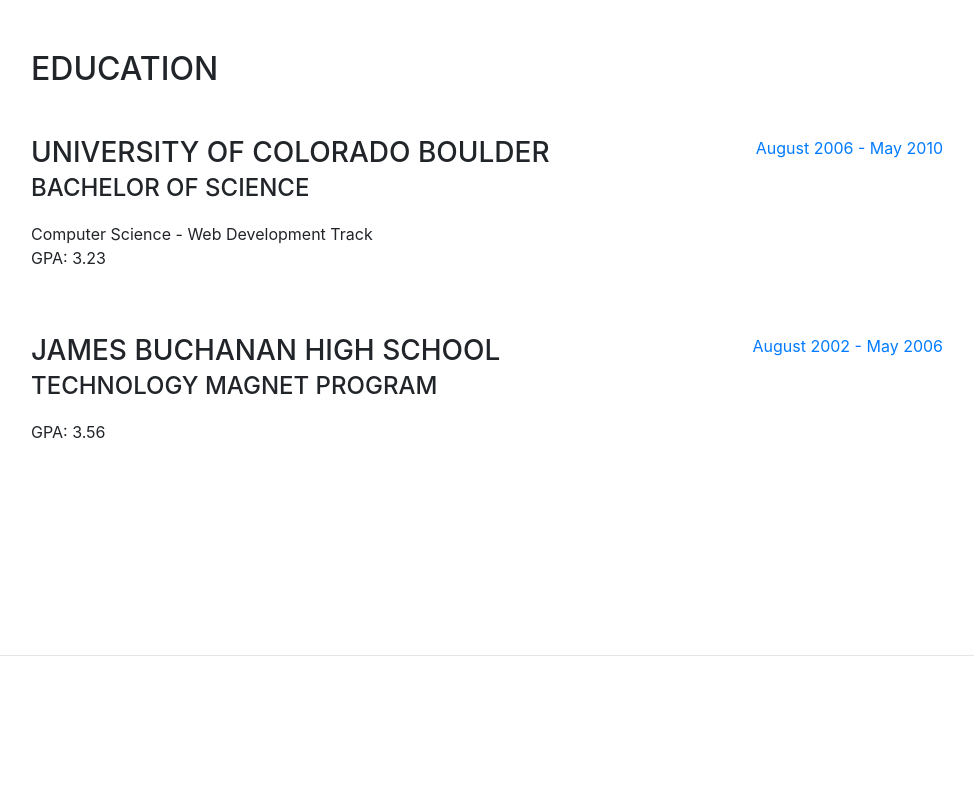
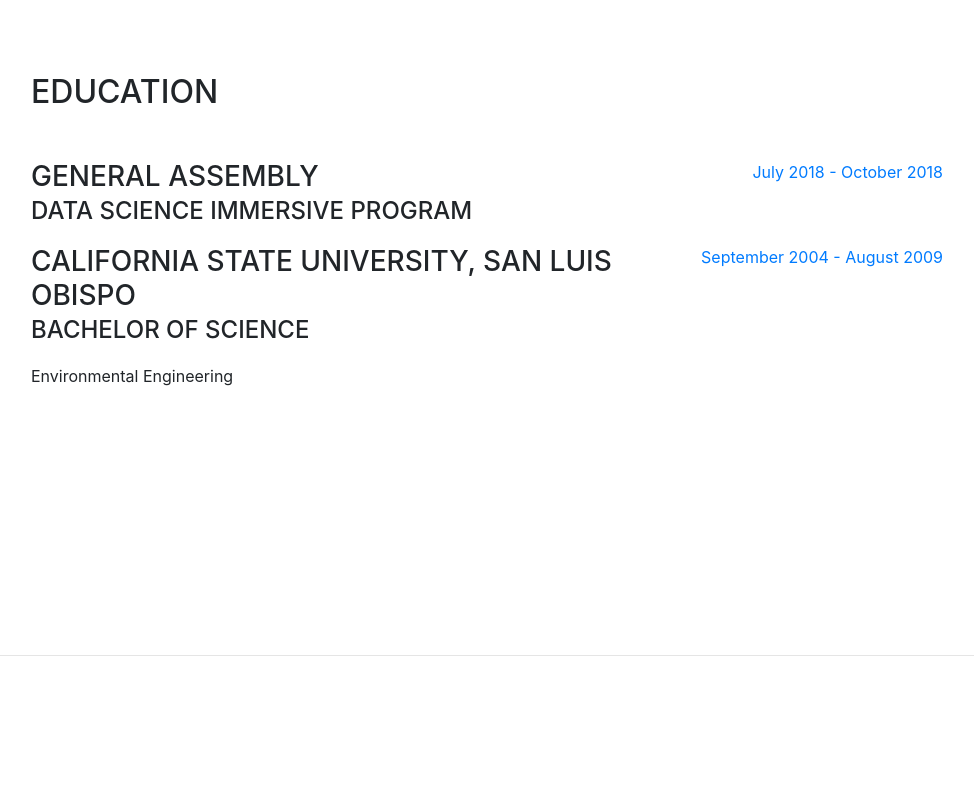
Before and after one commit to nmlook/nmlook.github.io, a website with bundled scripts: page index.html in a window 1280 px wide. Shown: the part 2040-2840 px from the top of the page, without its empty margins (289-1263 px from the left). Built offline with nearby package versions, Linux system fonts and the light colour scheme; a web font is replaced by a local one.

Commit message:
Edited Education section

```diff
--- a/index.html
+++ b/index.html
@@ -8,7 +8,7 @@
     <meta name="description" content="">
     <meta name="author" content="">
 
-    <title>Resume - Start Bootstrap Theme</title>
+    <title>Nicole Look Resume</title>
 
     <!-- Bootstrap core CSS -->
     <link href="vendor/bootstrap/css/bootstrap.min.css" rel="stylesheet">
@@ -27,7 +27,7 @@
 
     <nav class="navbar navbar-expand-lg navbar-dark bg-primary fixed-top" id="sideNav">
       <a class="navbar-brand js-scroll-trigger" href="#page-top">
-        <span class="d-block d-lg-none">Clarence Taylor</span>
+        <span class="d-block d-lg-none">Nicole Look</span>
         <span class="d-none d-lg-block">
           <img class="img-fluid img-profile rounded-circle mx-auto mb-2" src="img/profile.jpg" alt="">
         </span>
@@ -147,26 +147,24 @@
         <div class="my-auto">
           <h2 class="mb-5">Education</h2>
 
-          <div class="resume-item d-flex flex-column flex-md-row mb-5">
+          <div class="resume-item d-flex flex-column flex-md-row">
             <div class="resume-content mr-auto">
-              <h3 class="mb-0">University of Colorado Boulder</h3>
-              <div class="subheading mb-3">Bachelor of Science</div>
-              <div>Computer Science - Web Development Track</div>
-              <p>GPA: 3.23</p>
+              <h3 class="mb-0">General Assembly</h3>
+              <div class="subheading mb-3">Data Science Immersive Program</div>
             </div>
             <div class="resume-date text-md-right">
-              <span class="text-primary">August 2006 - May 2010</span>
+              <span class="text-primary">July 2018 - October 2018</span>
             </div>
           </div>
 
-          <div class="resume-item d-flex flex-column flex-md-row">
+          <div class="resume-item d-flex flex-column flex-md-row mb-5">
             <div class="resume-content mr-auto">
-              <h3 class="mb-0">James Buchanan High School</h3>
-              <div class="subheading mb-3">Technology Magnet Program</div>
-              <p>GPA: 3.56</p>
+              <h3 class="mb-0">California State University, San Luis Obispo</h3>
+              <div class="subheading mb-3">Bachelor of Science</div>
+              <div>Environmental Engineering</div>
             </div>
             <div class="resume-date text-md-right">
-              <span class="text-primary">August 2002 - May 2006</span>
+              <span class="text-primary">September 2004 - August 2009</span>
             </div>
           </div>
 
```
